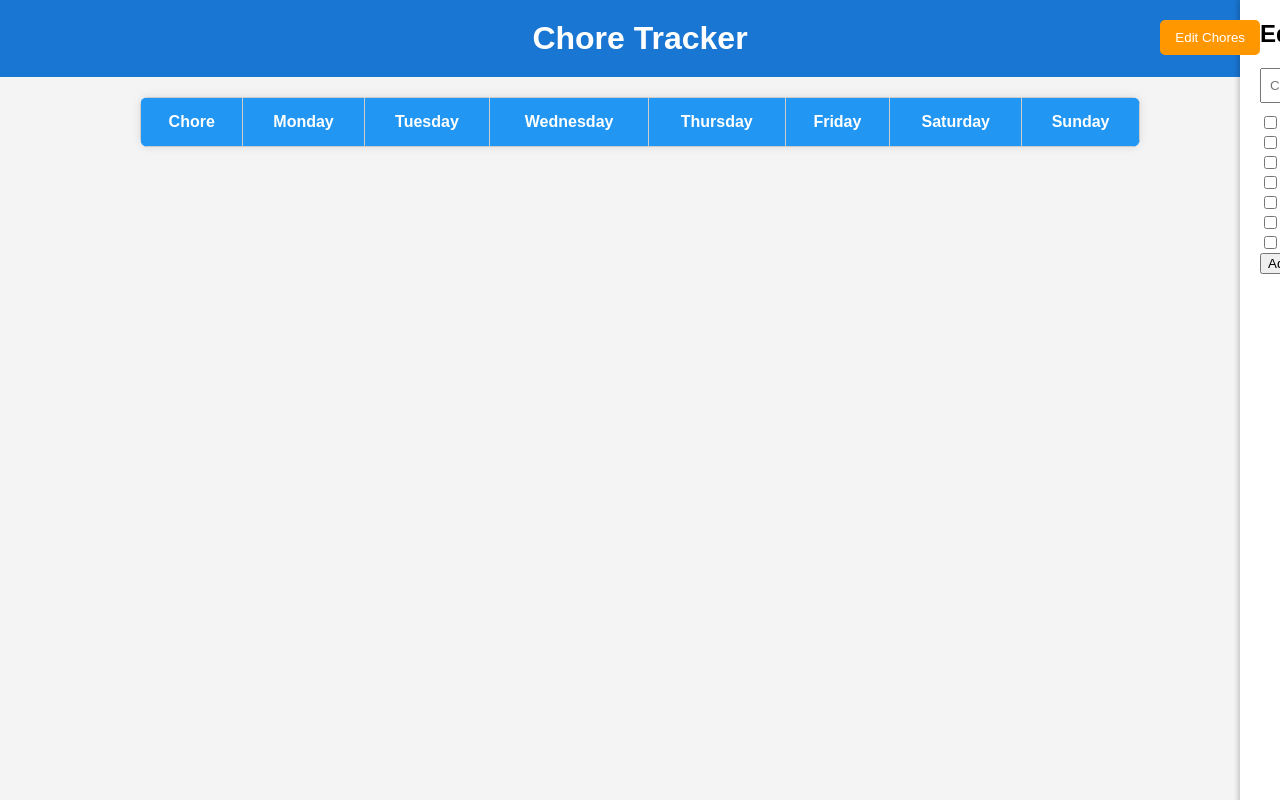
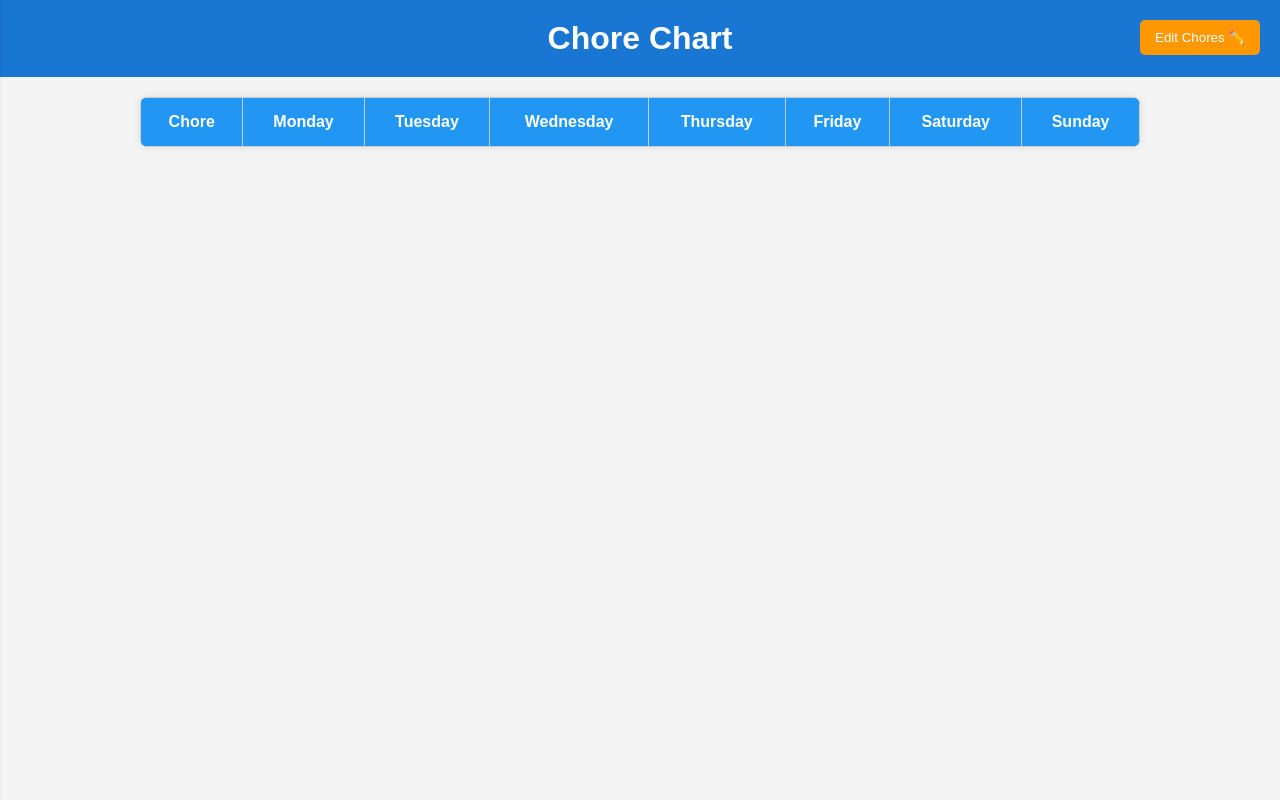
Before and after one commit to joshua-reeve/ChoreChart, a plain HTML site: page index.html in a window 1280 px wide. Drawn offline with Linux system fonts and the light colour scheme.

Commit message:
Update index.html
Fixed problem with edit menu peeking on right when hidden

```diff
--- a/index.html
+++ b/index.html
@@ -3,7 +3,7 @@
 <head>
   <meta charset="UTF-8" />
   <meta name="viewport" content="width=device-width, initial-scale=1.0"/>
-  <title>Chore Tracker</title>
+  <title>Chore Chart</title>
   <style>
     body {
       font-family: Arial, sans-serif;
@@ -108,7 +108,7 @@
     #drawer {
       position: fixed;
       top: 0;
-      right: -300px;
+      right: 100%;
       width: 300px;
       height: 100%;
       background-color: white;
@@ -166,8 +166,8 @@
 </head>
 <body>
 
-  <h1>Chore Tracker</h1>
-  <button id="open-drawer-btn">Edit Chores</button>
+  <h1>Chore Chart</h1>
+  <button id="open-drawer-btn">Edit Chores ✏️</button>
 
   <div id="drawer">
     <h2>Edit Chores</h2>
```
